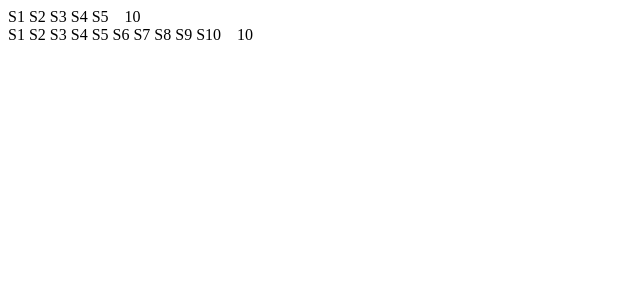
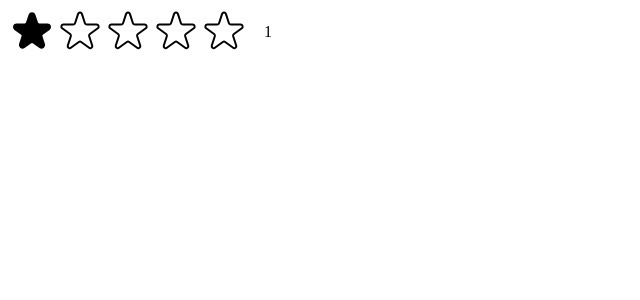
Before and after one commit to sheharyarr-ahmed/WatchWhiz, a React (Create React App) app: page / in a window 1280 px wide. Shown: the top 300 px of the page, without its empty margins (0-640 px from the left). Built offline with nearby package versions, Linux system fonts and the light colour scheme.

Commit message:
more work done on rating stars component

```diff
--- a/src/StarRating.js
+++ b/src/StarRating.js
@@ -1,3 +1,5 @@
+import { useState } from "react";
+
 const containerStyle = {
   display: "flex",
   alignItems: "center",
@@ -6,7 +8,6 @@
 
 const starContainerStyle = {
   display: "flex",
-  gap: "4px",
 };
 
 const textStyle = {
@@ -15,14 +16,78 @@
 };
 // setting the default value for maxRating
 export default function StarRating({ maxRating = 5 }) {
+  const [rating, setRating] = useState(1);
+  function handleRating(rating) {
+    setRating(rating);
+  }
   return (
     <div style={containerStyle}>
       <div style={starContainerStyle}>
         {Array.from({ length: maxRating }, (_, i) => (
-          <span>S{i + 1}</span>
+          <Star
+            key={i}
+            onRate={() => handleRating(i + 1)}
+            full={rating >= i + 1}
+          />
         ))}
       </div>
-      <p style={textStyle}>10</p>
+      <p style={textStyle}>{rating || ""}</p>
     </div>
   );
 }
+const StarStyle = {
+  width: "48px",
+  height: "48px",
+  display: "block",
+  cursor: "pointer",
+};
+function Star({ onRate, full }) {
+  return (
+    <span role="button" style={StarStyle} onClick={onRate}>
+      {full ? (
+        <svg
+          xmlns="http://www.w3.org/2000/svg"
+          viewBox="0 0 20 20"
+          fill="#000"
+          stroke="#000"
+        >
+          <path d="M9.049 2.927c.3-.921 1.603-.921 1.902 0l1.07 3.292a1 1 0 00.95.69h3.462c.969 0 1.371 1.24.588 1.81l-2.8 2.034a1 1 0 00-.364 1.118l1.07 3.292c.3.921-.755 1.688-1.54 1.118l-2.8-2.034a1 1 0 00-1.175 0l-2.8 2.034c-.784.57-1.838-.197-1.539-1.118l1.07-3.292a1 1 0 00-.364-1.118L2.98 8.72c-.783-.57-.38-1.81.588-1.81h3.461a1 1 0 00.951-.69l1.07-3.292z" />
+        </svg>
+      ) : (
+        <svg
+          xmlns="http://www.w3.org/2000/svg"
+          fill="none"
+          viewBox="0 0 24 24"
+          stroke="#000"
+        >
+          <path
+            strokeLinecap="round"
+            strokeLinejoin="round"
+            strokeWidth="{2}"
+            d="M11.049 2.927c.3-.921 1.603-.921 1.902 0l1.519 4.674a1 1 0 00.95.69h4.915c.969 0 1.371 1.24.588 1.81l-3.976 2.888a1 1 0 00-.363 1.118l1.518 4.674c.3.922-.755 1.688-1.538 1.118l-3.976-2.888a1 1 0 00-1.176 0l-3.976 2.888c-.783.57-1.838-.197-1.538-1.118l1.518-4.674a1 1 0 00-.363-1.118l-3.976-2.888c-.784-.57-.38-1.81.588-1.81h4.914a1 1 0 00.951-.69l1.519-4.674z"
+          />
+        </svg>
+      )}
+    </span>
+  );
+}
+/*
+FULL STAR
+
+<svg
+  xmlns="http://www.w3.org/2000/svg"
+  viewBox="0 0 20 20"
+  fill="#000"
+  stroke="#000"
+>
+  <path
+    d="M9.049 2.927c.3-.921 1.603-.921 1.902 0l1.07 3.292a1 1 0 00.95.69h3.462c.969 0 1.371 1.24.588 1.81l-2.8 2.034a1 1 0 00-.364 1.118l1.07 3.292c.3.921-.755 1.688-1.54 1.118l-2.8-2.034a1 1 0 00-1.175 0l-2.8 2.034c-.784.57-1.838-.197-1.539-1.118l1.07-3.292a1 1 0 00-.364-1.118L2.98 8.72c-.783-.57-.38-1.81.588-1.81h3.461a1 1 0 00.951-.69l1.07-3.292z"
+  />
+</svg>
+
+
+EMPTY STAR
+
+
+
+*/
--- a/src/index.js
+++ b/src/index.js
@@ -9,6 +9,5 @@
   <React.StrictMode>
     {/* <App /> */}
     <StarRating maxRating={5} />
-    <StarRating maxRating={10} />
   </React.StrictMode>
 );
```
